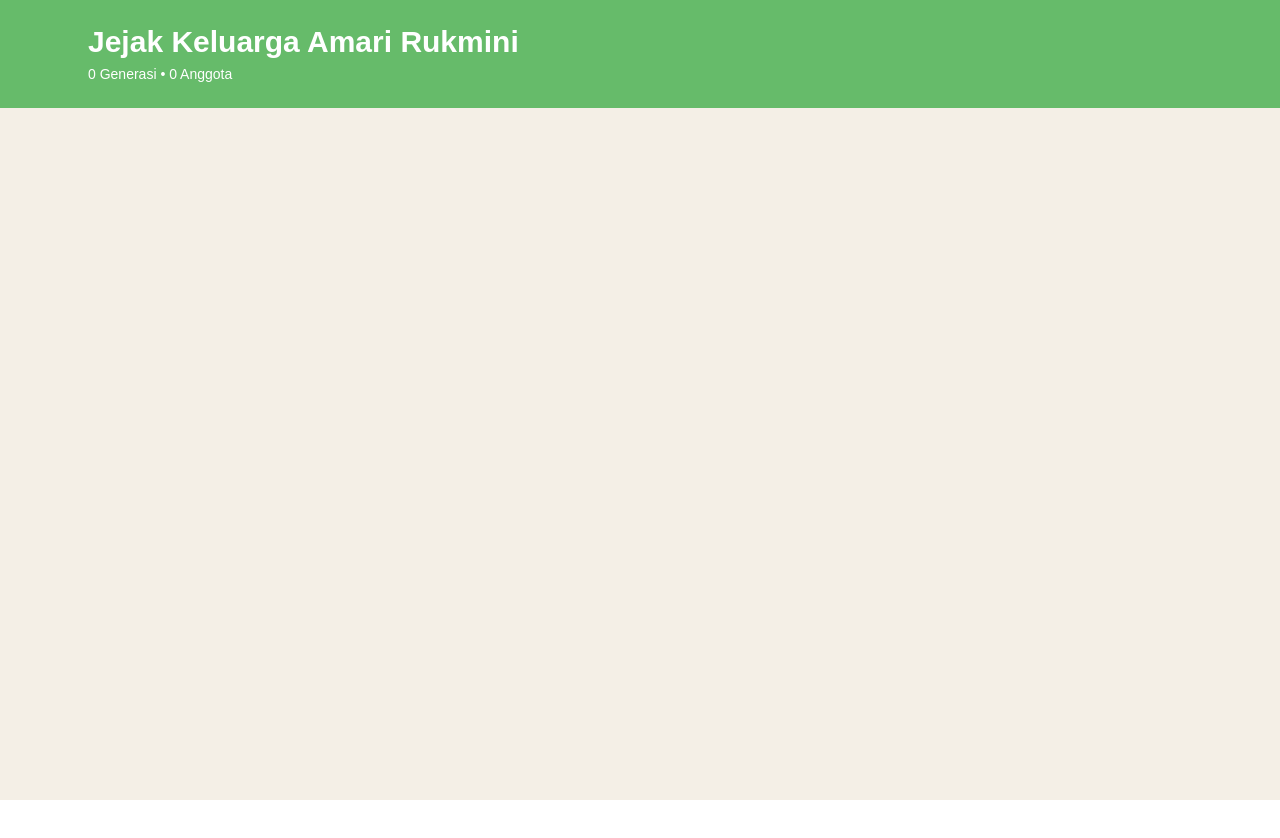
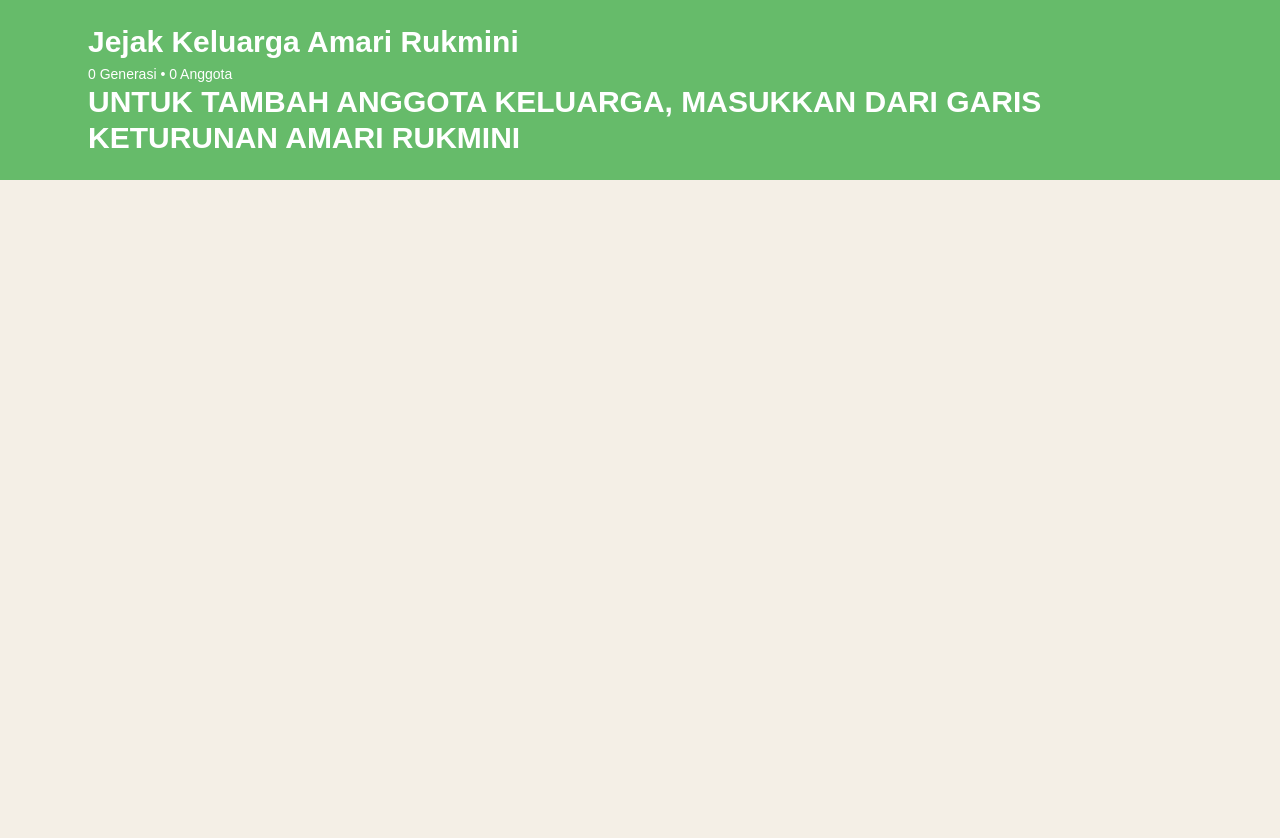
Before and after one commit to sunoramabatu/AMARUKHERITAGE, a Next.js app: page / in a window 1280 px wide. Shown: the top 838 px of the page. Before the commit the page ends 800 px from the top, so only its background shows below. Built offline with nearby package versions, Linux system fonts and the light colour scheme; no server answers; the database is empty.

Commit message:
tambah header note

```diff
--- a/app/page.js
+++ b/app/page.js
@@ -31,6 +31,10 @@ export default async function Home() {
             {totalGenerasi} Generasi • {totalAnggota} Anggota
           </p>
 
+          <h3 className="text-3xl font-bold">
+            UNTUK TAMBAH ANGGOTA KELUARGA, MASUKKAN DARI GARIS KETURUNAN AMARI RUKMINI
+          </h3>
+
           <div className="hidden">
 
             <Link
```
